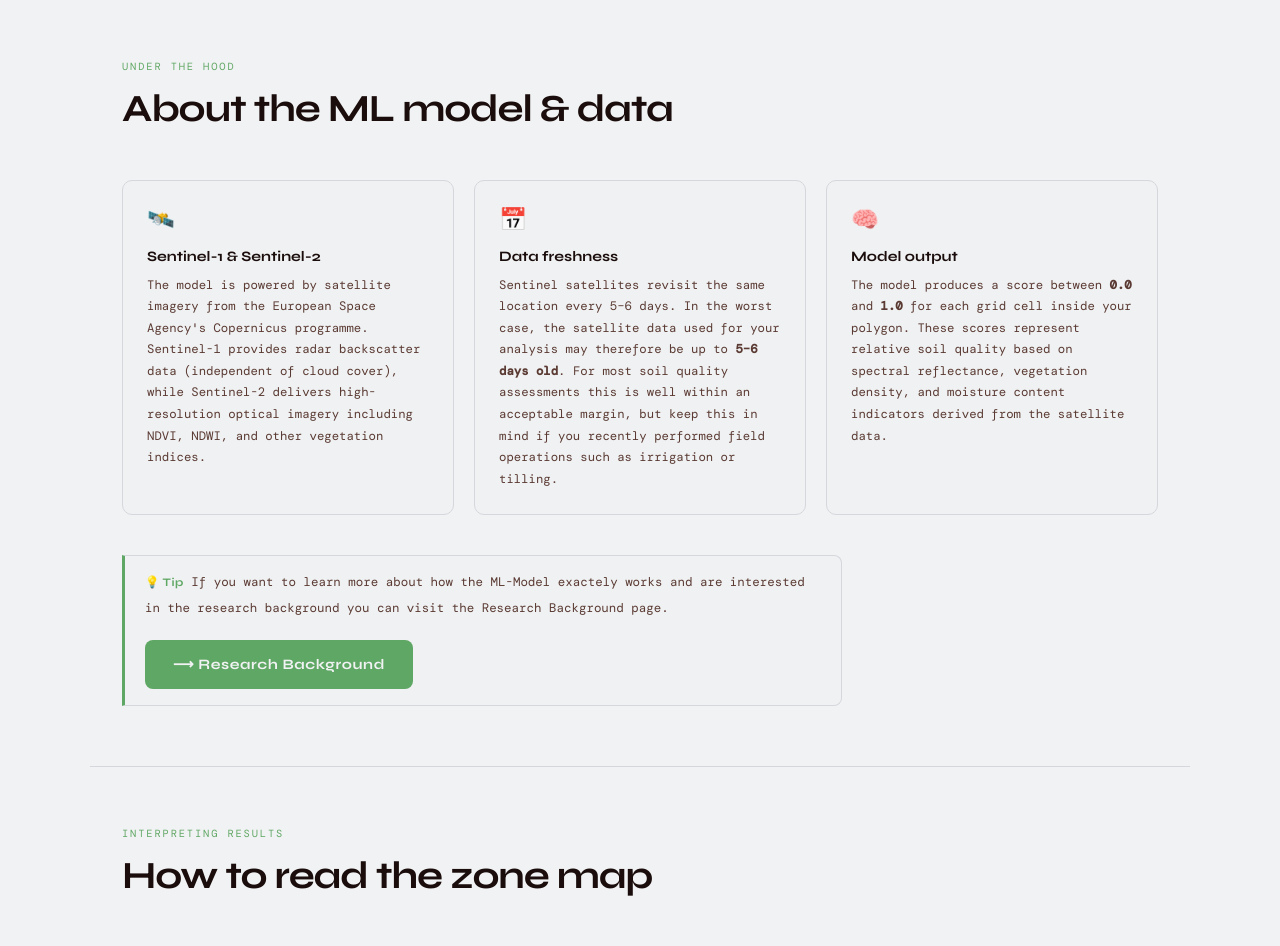
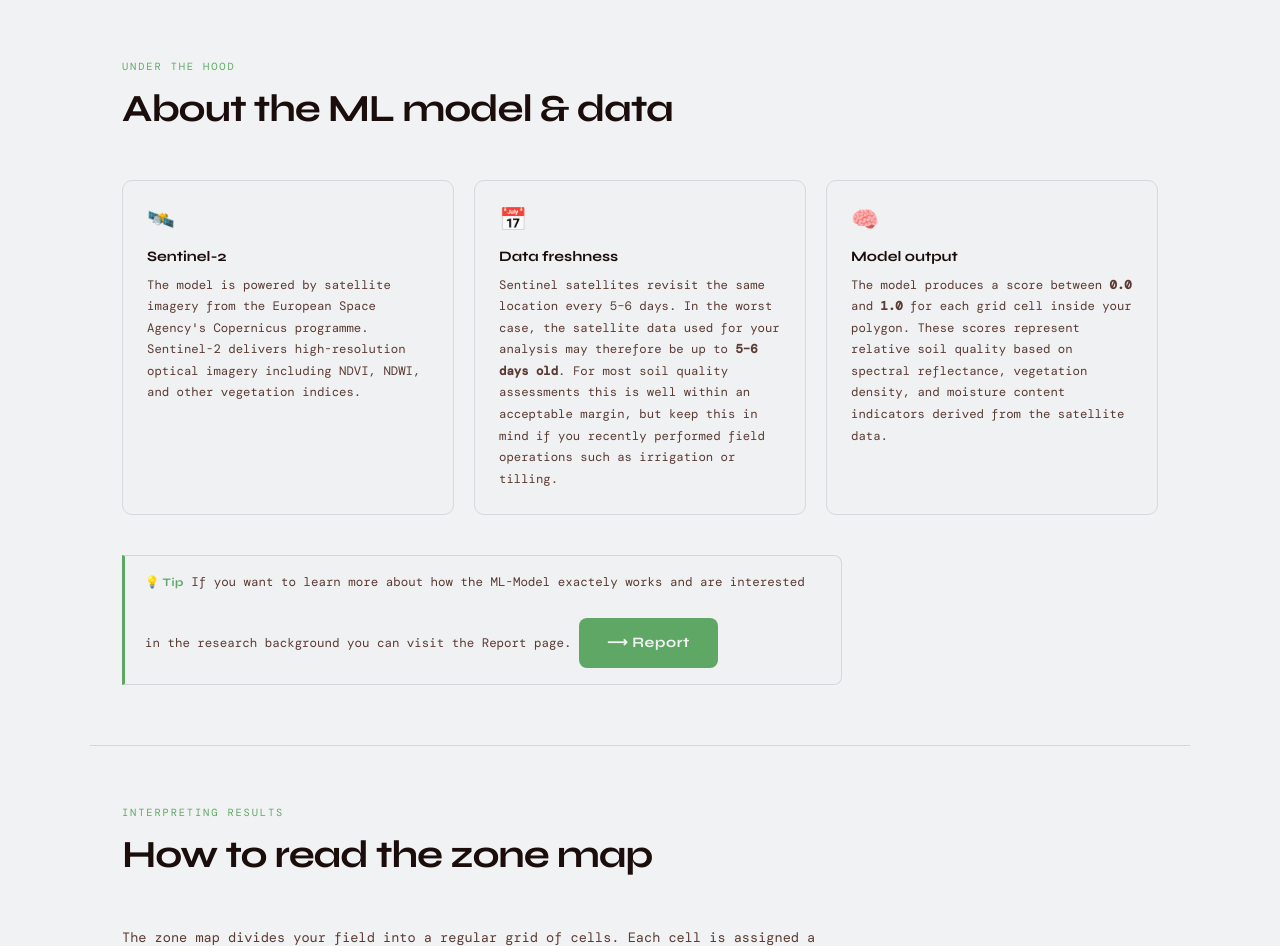
Before and after one commit to mbreitenhuber/soil_health_monitoring, a FastAPI app: page /how_to in a window 1280 px wide. Shown: the part 3371-4317 px from the top of the page. Run offline with FastAPI, Linux system fonts and the light colour scheme; some web fonts are replaced.

Commit message:
Small Text changes/Fixed buttons and Sample data for personal dashboard

```diff
--- a/frontend/templates/pages/how_to.html
+++ b/frontend/templates/pages/how_to.html
@@ -171,8 +171,8 @@
 
       <div class="howto-model-card">
         <div class="howto-model-icon">🛰️</div>
-        <h4>Sentinel-1 & Sentinel-2</h4>
-        <p>The model is powered by satellite imagery from the European Space Agency's Copernicus programme. Sentinel-1 provides radar backscatter data (independent of cloud cover), while Sentinel-2 delivers high-resolution optical imagery including NDVI, NDWI, and other vegetation indices.</p>
+        <h4>Sentinel-2</h4>
+        <p>The model is powered by satellite imagery from the European Space Agency's Copernicus programme. Sentinel-2 delivers high-resolution optical imagery including NDVI, NDWI, and other vegetation indices.</p>
       </div>
 
       <div class="howto-model-card">
@@ -191,8 +191,8 @@
 
     <div class="howto-tip" style="margin-top:40px;">
       <span class="howto-tip-label">💡 Tip</span>
-      If you want to learn more about how the ML-Model exactely works and are interested in the research background you can visit the Research Background page.
-      <a class="btn-primary" href="/research_background" style="margin-top:20px;"> ⟶ Research Background</a>
+      If you want to learn more about how the ML-Model exactely works and are interested in the research background you can visit the Report page.
+      <a class="btn-primary" href="/report" style="margin-top:20px;"> ⟶ Report </a>
     </div>
 
   </section>
@@ -272,7 +272,7 @@
 
       <div class="howto-faq-item" style="border-bottom:none;">
         <div class="howto-faq-q">Can I export the results?</div>
-        <p>Export functionality (e.g., GeoJSON/CSV) can be added, but is not available in the current UI. For now, you can use screenshots of the zone map or rely on the saved summary statistics in the dashboard.</p>
+        <p> Yes, all stored data can be downloaded as CSV-Files. Go to the personal dashboard and use the Download all button or download fields independently.</p>
       </div>
 
     </div>
--- a/frontend/templates/pages/index.html
+++ b/frontend/templates/pages/index.html
@@ -81,7 +81,7 @@
       <h3>Plug in your own model</h3>
       <h3>Satellite driven decision support</h3>
       <p>The machine learning model is trained on ESA's Sentinel-2 data. The Program splits the field in 60m x 60m cells and the model uses various vegetation indices to predict the quality for each cell. The result is a zone map with a quality score for each cell.</p>
-      <a class="btn-outline" href="/research_background">Learn more about the project →</a>
+      <a class="btn-outline" href="/report">Learn more about the project →</a>
     </div>
     <div class="img-placeholder" style="border-radius:10px;width:100%;height:100%;aspect-ratio:16/9;">
       <img src="/static/assets/image/flow_chart_ML.png" alt="Flow chart of the machine learning model"
--- a/frontend/templates/pages/users_experience.html
+++ b/frontend/templates/pages/users_experience.html
@@ -15,7 +15,7 @@
       What users say about <em>AgroScan</em>
     </h1>
     <p>
-      Three short insights from different farms. The texts are placeholders and can be edited by your team later.
+      Three short insights from different farms. Current User Reviews are placeholders.
     </p>
   </div>
 
```
Also changed, not shown: agroscan.db.
